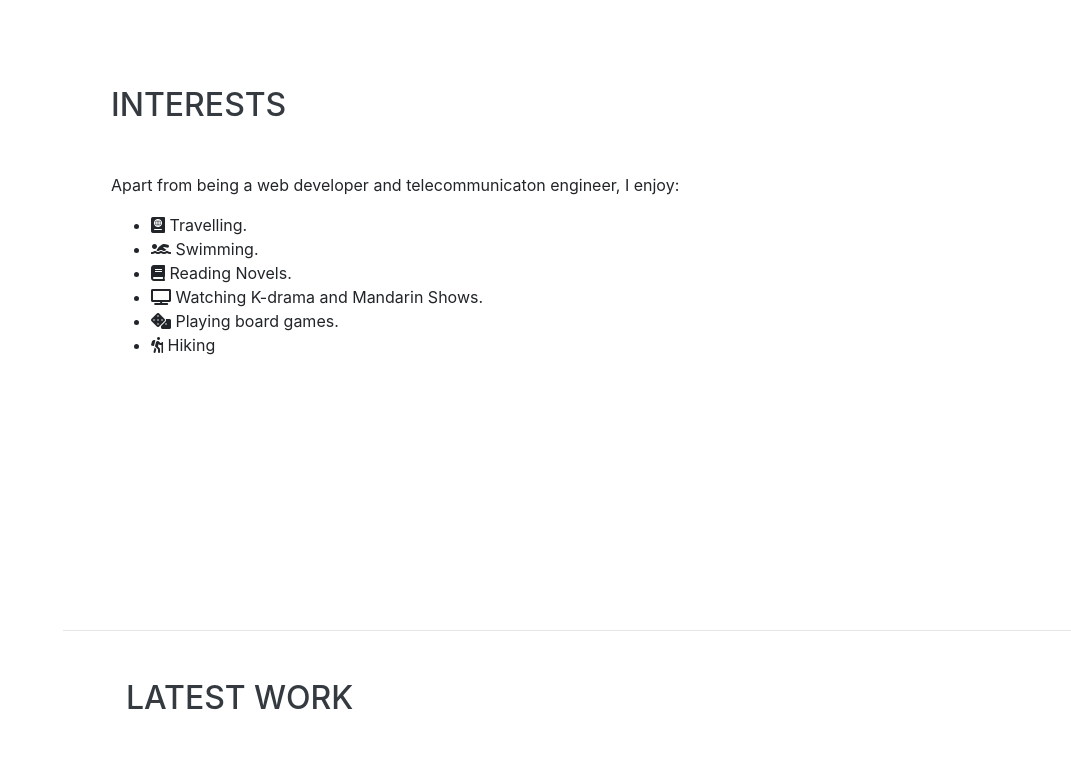
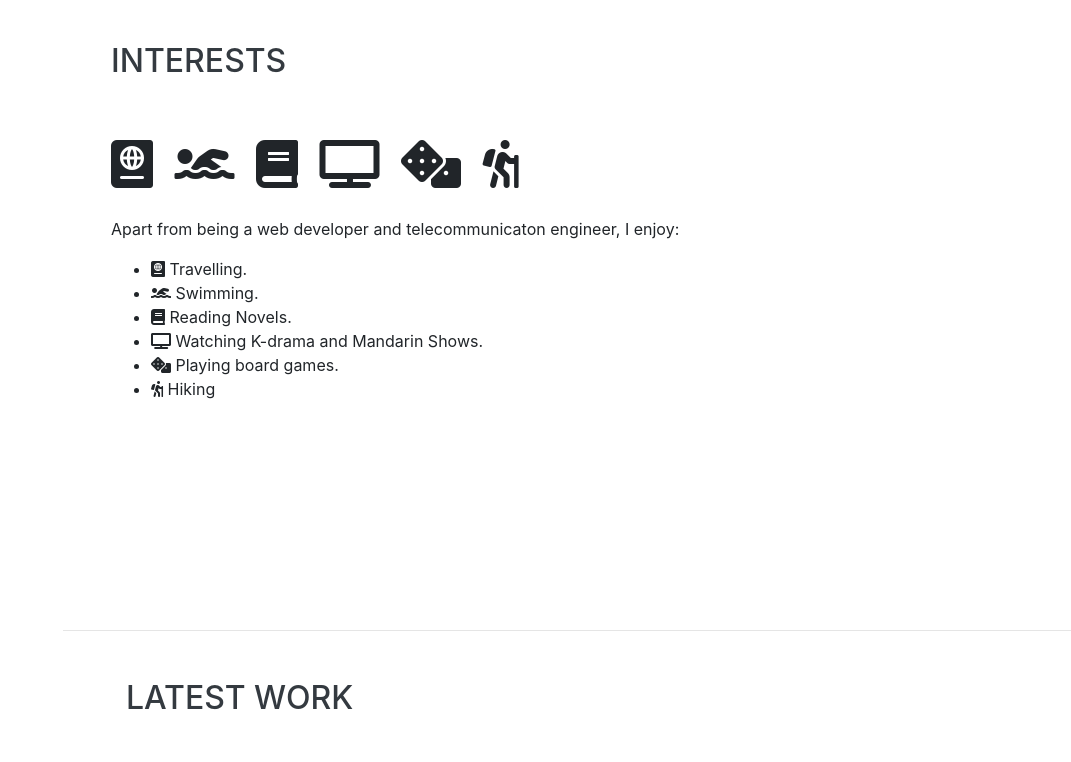
Before and after one commit to EssyMwangi/Resume, a website with bundled scripts: page index.html in a window 1280 px wide. Shown: the part 3600-4362 px from the top of the page, without its empty margins (209-1280 px from the left). Built offline with nearby package versions, Linux system fonts and the light colour scheme; a web font is replaced by a local one.

Commit message:
final commit

```diff
--- a/index.html
+++ b/index.html
@@ -236,6 +236,26 @@
     <section class="resume-section p-3 p-lg-5 d-flex align-items-center" id="interests">
       <div class="w-100">
         <h2 class="mb-5">Interests</h2>
+        <ul class="list-inline dev-icons">
+          <li class="list-inline-item">
+            <i class="fas fa-passport" data-toggle="" data-placement="bottom" title="Travel"></i>
+          </li>
+          <li class="list-inline-item">
+            <i class="fas fa-swimmer" data-toggle="tooltip" data-placement="bottom" title="Swimming"></i>
+          </li>
+          <li class="list-inline-item">
+            <i class="fas fa-book" data-toggle="tooltip" data-placement="bottom" title="Reading Novels"></i>
+          </li>
+          <li class="list-inline-item">
+            <i class="fas fa-tv" data-toggle="tooltip" data-placement="bottom" title="Watching tv"></i>
+          </li>
+          <li class="list-inline-item">
+            <i class="fas fa-dice" data-toggle="tooltip" data-placement="bottom" title="Board Games"></i>
+          </li>
+          <li class="list-inline-item">
+            <i class="fas fa-hiking" data-toggle="tooltip" data-placement="bottom" title="Hiking"></i>
+          </li>
+        </ul>
         <p>Apart from being a web developer and telecommunicaton engineer, I enjoy:</p>
         <ul>
           <li><i class="fas fa-passport"></i>  Travelling.</li>
```
